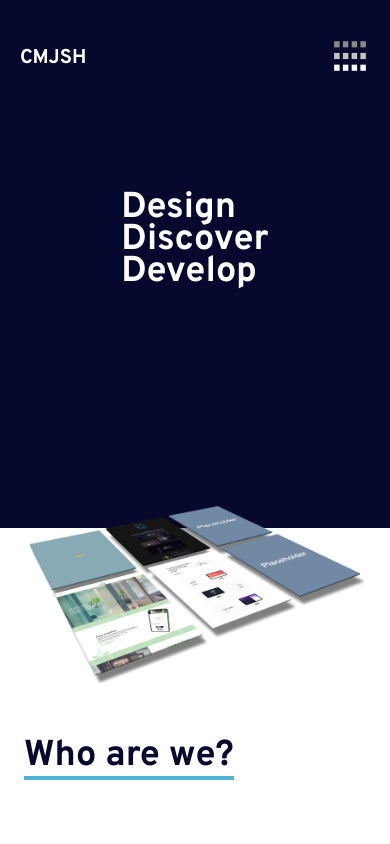
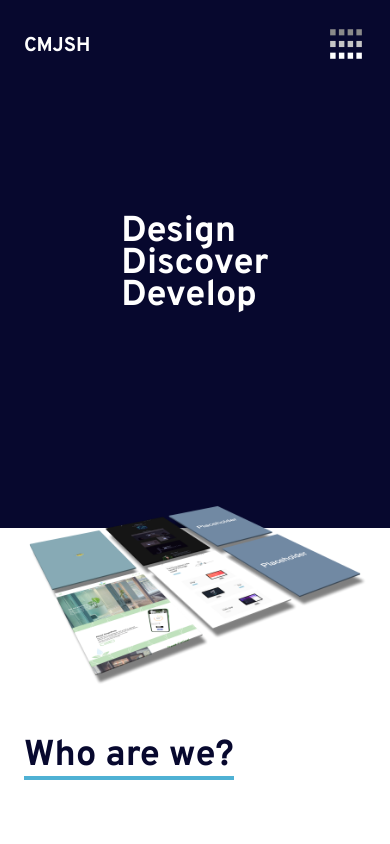
Before and after one commit to jessicamlee/CMJSH-agency, a React (Create React App) app: page / in a window 390 px wide. Shown: the top 844 px of the page. Built offline with nearby package versions, Linux system fonts and the light colour scheme.

Commit message:
Readjusted section paddings

```diff
--- a/src/components/Footer.js
+++ b/src/components/Footer.js
@@ -2,7 +2,7 @@ import React from 'react';
 
 export default function Footer() {
     return (
-        <footer className="bg-roleDark p-5 lg:px-20 relative">
+        <footer className="bg-roleDark p-5 px-6 lg:px-10 xl:px-20 relative">
             <div className="pb-6 pt-12 flex justify-between items-center relative">
                 <div className="cmjsh-logo">
                     <svg className="w-28 h-8 fill-none" viewBox="0 0 114 32" xmlns="http://www.w3.org/2000/svg">
--- a/src/components/HeaderPlain.js
+++ b/src/components/HeaderPlain.js
@@ -6,7 +6,7 @@ export default function HeaderPlain() {
 
   return (
     <header className='relative text-white p-6 top-0 z-1 -mt-24 lg:px-10'>
-      <nav className='fixed bg-darkBlue top-0 left-0 right-0 px-5 py-9 flex justify-between items-center'>
+      <nav className='fixed bg-darkBlue top-0 left-0 right-0 p-6 lg:px-10 xl:px-20 flex justify-between items-center'>
         <h2 className='font-Overpass font-bold text-xl mt-1 lg:text-2xl xl:text-3xl'><a href="/" title="Go to Home page">CMJSH</a></h2>
 
         {/* Mobile Menu */}
--- a/src/components/HeaderVideo.js
+++ b/src/components/HeaderVideo.js
@@ -17,7 +17,7 @@ export default function HeaderVideo() {
   const [isNavOpen, setIsNavOpen] = useState(false);
 
   return (
-    <header className='relative text-white p-6 top-0 z-1 -mt-24 lg:px-10'>
+    <header className='relative text-white p-6 top-0 z-1 -mt-24'>
       <nav className={navbar ? 'navbar active' : 'navbar'}>
         <h2 className='font-Overpass font-bold text-xl mt-1 lg:text-2xl xl:text-3xl'><a href="/" title="Go to Home page">CMJSH</a></h2>
 
--- a/src/index.css
+++ b/src/index.css
@@ -35,7 +35,7 @@ button.group {
 }
 
 .navbar {
-    @apply fixed top-0 left-0 right-0 px-5 py-9 flex justify-between items-center bg-inherit;
+    @apply fixed top-0 left-0 right-0 p-6 lg:px-10 xl:px-20 flex justify-between items-center bg-inherit;
 }
 
 .navbar.active {
--- a/src/layout/Contact.js
+++ b/src/layout/Contact.js
@@ -3,7 +3,7 @@ import React from 'react'
 export default function Contact() {
 
   return (
-    <div className='grid grid-cols-1 px-6 mb-6 text-sm mt-40 md:mb-12 md:mt-52 lg:text-base lg:px-28 xl:px-44 relative xl:max-w-screen-xl mx-auto'>
+    <div className='grid grid-cols-1 px-6 mb-8 text-sm mt-40 md:mb-12 md:mt-52 lg:text-base lg:px-28 xl:px-44 relative xl:max-w-screen-xl mx-auto'>
         <p className='font-light mb-1 text-sm'>We're always glad to help</p>
         <h2 className="text-4xl text-darkBlue font-bold border-b-4 w-fit border-lightBlue mb-20 lg:mb-28">Contact Us</h2>
         <form className='flex flex-col gap-10 mb-12 md:flex-row md:flex-wrap md:px-14 md:gap-x-28 lg:px-0'>
--- a/src/layout/Expertise.js
+++ b/src/layout/Expertise.js
@@ -3,7 +3,7 @@ import { dataExpertise } from "../constants";
 
 export default function Expertise() {
 	return (
-		<div className="grid grid-cols-1 gap-16 w-md px-8 md:px-14 lg:px-14 mx-auto max-w-screen-xl">
+		<div className="grid grid-cols-1 gap-16 w-md px-6 lg:px-10 mx-auto max-w-screen-xl">
 			<h2 className="text-4xl text-darkBlue font-bold border-b-4 w-fit border-lightBlue">
 				Our Expertise
 			</h2>
--- a/src/layout/Hero.js
+++ b/src/layout/Hero.js
@@ -2,9 +2,9 @@ import React from 'react'
 
 export default function Hero() {
   return (
-    <div className='bg-darkBlue text-white h-[36rem] flex justify-center items-center flex-col relative lg:h-[44rem]'>
+    <div className='bg-darkBlue text-white h-[36rem] flex justify-center items-center flex-col relative mb-52 lg:h-[44rem]'>
         <video className='hidden md:block object-cover h-full w-full brightness-50' src='/assets/videos/videoBG.mp4' autoPlay muted loop />
-        <h1 className='absolute font-bold text-4xl leading-8 mb-26 md:text-5xl lg:text-7xl '>Design<span className='block'>Discover</span>Develop</h1>
+        <h1 className='absolute font-bold text-4xl leading-8 mt-12 md:text-5xl lg:text-7xl'>Design<span className='block'>Discover</span>Develop</h1>
     </div>
   )
 }
--- a/src/layout/WhoAreWe.js
+++ b/src/layout/WhoAreWe.js
@@ -2,9 +2,9 @@ import React from 'react'
 
 export default function Intro() {
   return (
-    <div className='grid grid-cols-1 px-6 mt-52 relative mb-44 md:mt-[21rem] lg:grid-cols-2 lg:mt-56 xl:mt-40 xl:mb-64 xl:max-w-screen-xl xl:mx-auto'>
+    <div className='grid grid-cols-1 px-6 mt-50 relative mb-44 md:mt-[21rem] lg:px-10 lg:grid-cols-2 lg:mt-56 xl:mt-40 xl:mb-64 xl:max-w-screen-xl xl:mx-auto'>
         <img className='absolute w-[21.5rem] -top-[17rem] right-0 left-0 mx-auto md:w-[42rem] md:-top-[29.3rem] lg:max-w-none lg:w-[84rem] lg:-top-[27.5rem] lg:-right-[63rem] xl:w-[86rem] xl:-top-[22rem] xl:-right-[58rem]' src='assets/images/cmjshfull.png' alt='our work'></img>
-        <div className='flex flex-col gap-20 max-w-md mx-auto md:pl-8 lg:mx-0 lg:pl-6'>
+        <div className='flex flex-col gap-20 max-w-md mx-auto lg:mx-0'>
           <h2 className='text-4xl text-darkBlue font-bold border-b-4 w-fit border-lightBlue'>Who are we?</h2>
           <p className='text-sm font-light leading-6 md:pr-12 lg:pl-20 lg:pr-0'>We're an independant design and development agency built of hard working humans driven by making amazing things happen in creating brand strategies, advertising and technology services.</p>
           <button className='btn-sm lg:ml-20'>View Our Work</button>
```
